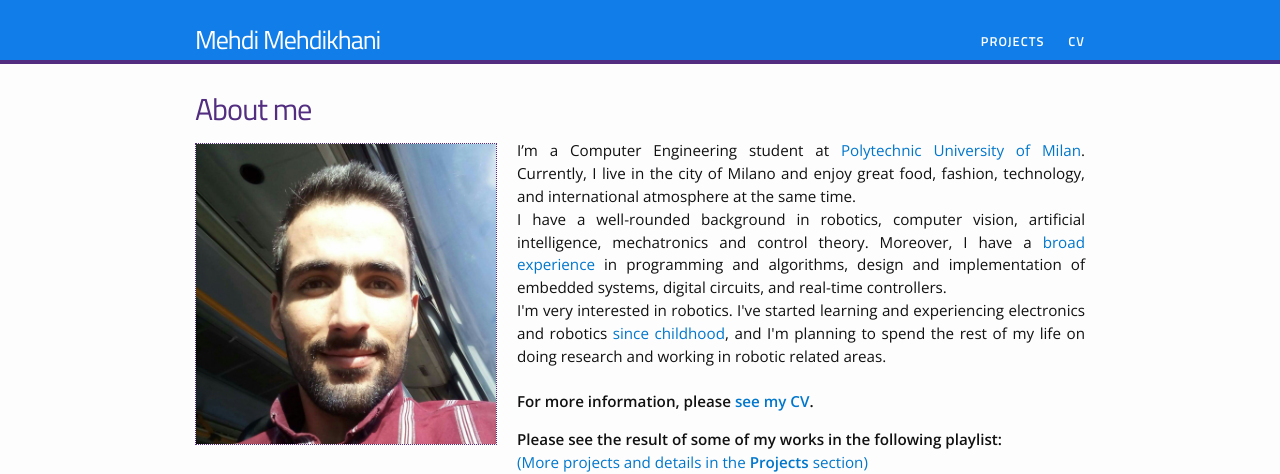
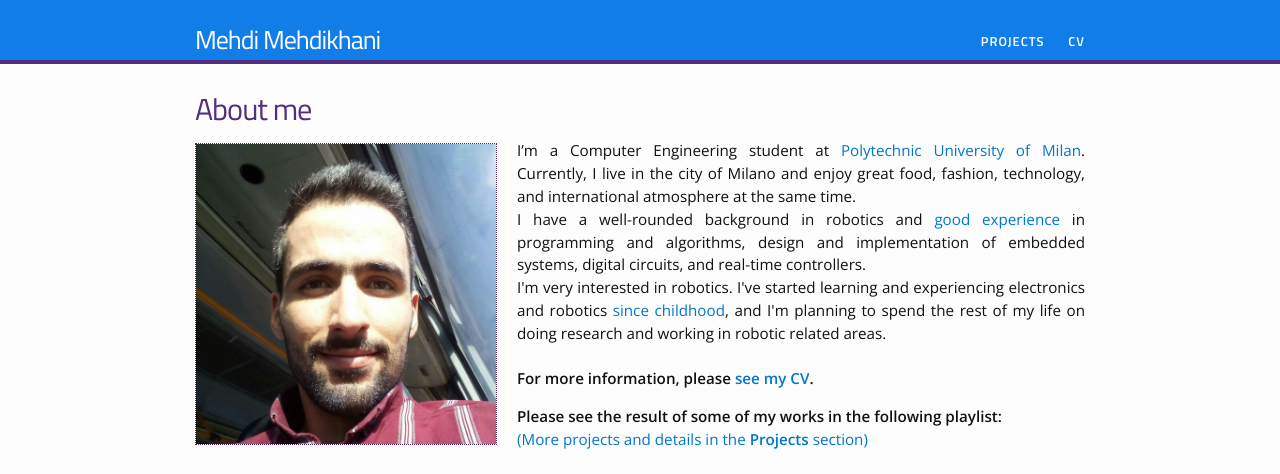
Before and after one commit to mehdierc/mehdierc.github.io, a Jekyll site: the page built from index.html, in a window 1280 px wide. Shown: the top 474 px of the page. Built offline with Jekyll 4.4.1, drawn with Linux system fonts in a browser that asks for light colours; nearby versions of some CDN libraries; comment, search, counter and statistics services are not loaded; grey boxes are pictures that could not be loaded.

Commit message:
a few modifications

```diff
--- a/index.html
+++ b/index.html
@@ -7,8 +7,7 @@ layout: default
   <p align="justify">
     I’m a Computer Engineering student at <a href="https://www.polimi.it/en/">Polytechnic University of Milan</a>. Currently, I live in the city of
     Milano and enjoy great food, fashion, technology, and international atmosphere at the same time.
-    <br>I have a well-rounded background in robotics, computer vision, artificial intelligence, mechatronics and control theory. Moreover, I have a
-     <a href="/projects/">broad experience</a> in programming and algorithms, design and implementation of embedded systems, digital circuits, and real-time controllers.
+    <br>I have a well-rounded background in robotics and <a href="/projects/">good experience</a> in programming and algorithms, design and implementation of embedded systems, digital circuits, and real-time controllers.
     <br>I'm very interested in robotics. I've started learning and experiencing electronics and robotics <a href="/projects/#bowling">since childhood</a>, and I'm planning to spend
      the rest of my life on doing research and working in robotic related areas.
     <br><br> <b>For more information, please <a href="/cv">see my CV</a>.</b>
```
